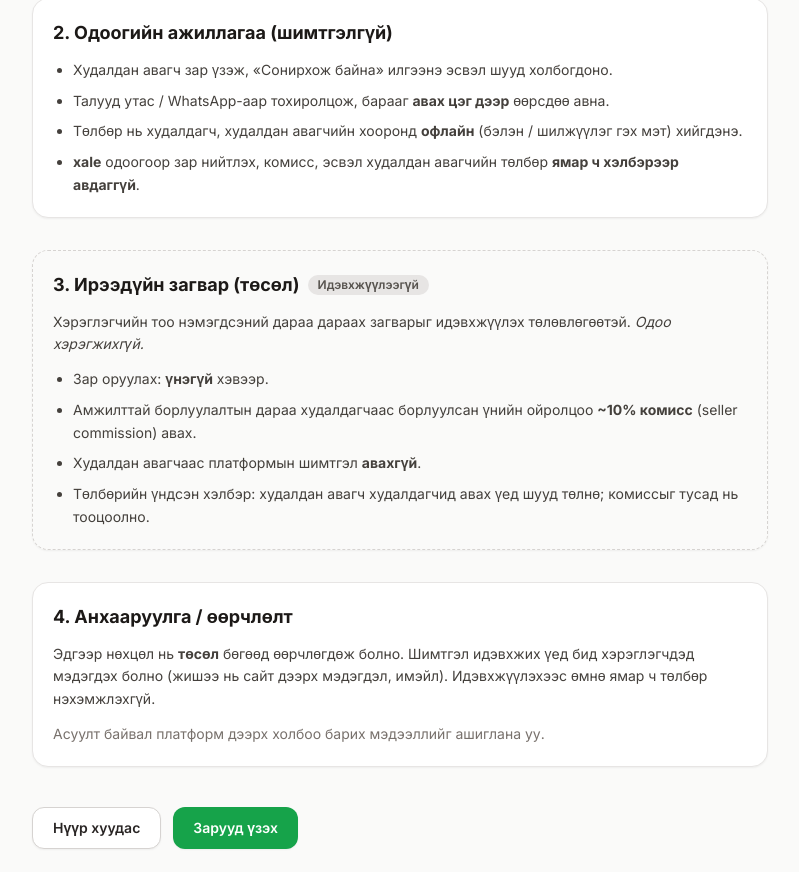
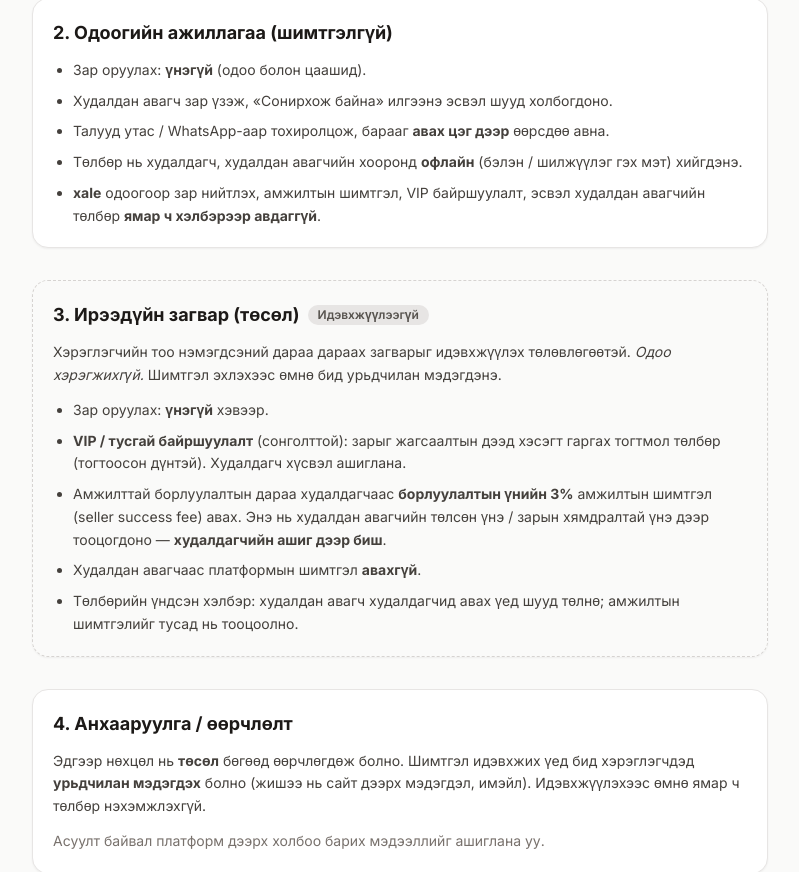
Before and after one commit to schengengatesolution-dev/xale, a Next.js app: page /payment-terms in a window 1280 px wide. Shown: the part 538-1410 px from the top of the page, without its empty margins (240-1039 px from the left). Built offline with nearby package versions, Linux system fonts and the light colour scheme; no server answers.

Commit message:
Update payment terms draft to 3% sale fee and future VIP.

```diff
--- a/src/app/payment-terms/page.tsx
+++ b/src/app/payment-terms/page.tsx
@@ -56,6 +56,9 @@ export default function PaymentTermsPage() {
           </h2>
           <ul className="list-disc space-y-2 pl-5 text-sm leading-relaxed">
             <li>
+              Зар оруулах: <strong>үнэгүй</strong> (одоо болон цаашид).
+            </li>
+            <li>
               Худалдан авагч зар үзэж, «Сонирхож байна» илгээнэ эсвэл шууд
               холбогдоно.
             </li>
@@ -68,8 +71,8 @@ export default function PaymentTermsPage() {
               <strong>офлайн</strong> (бэлэн / шилжүүлэг гэх мэт) хийгдэнэ.
             </li>
             <li>
-              <strong>xale</strong> одоогоор зар нийтлэх, комисс, эсвэл
-              худалдан авагчийн төлбөр{" "}
+              <strong>xale</strong> одоогоор зар нийтлэх, амжилтын шимтгэл,
+              VIP байршуулалт, эсвэл худалдан авагчийн төлбөр{" "}
               <strong>ямар ч хэлбэрээр авдаггүй</strong>.
             </li>
           </ul>
@@ -86,15 +89,24 @@ export default function PaymentTermsPage() {
           </div>
           <p className="text-sm leading-relaxed">
             Хэрэглэгчийн тоо нэмэгдсэний дараа дараах загварыг идэвхжүүлэх
-            төлөвлөгөөтэй. <em>Одоо хэрэгжихгүй.</em>
+            төлөвлөгөөтэй. <em>Одоо хэрэгжихгүй.</em> Шимтгэл эхлэхээс өмнө
+            бид урьдчилан мэдэгдэнэ.
           </p>
           <ul className="list-disc space-y-2 pl-5 text-sm leading-relaxed">
             <li>
               Зар оруулах: <strong>үнэгүй</strong> хэвээр.
             </li>
             <li>
-              Амжилттай борлуулалтын дараа худалдагчаас борлуулсан үнийн ойролцоо{" "}
-              <strong>~10% комисс</strong> (seller commission) авах.
+              <strong>VIP / тусгай байршуулалт</strong> (сонголттой): зарыг
+              жагсаалтын дээд хэсэгт гаргах тогтмол төлбөр (тогтоосон дүнтэй).
+              Худалдагч хүсвэл ашиглана.
+            </li>
+            <li>
+              Амжилттай борлуулалтын дараа худалдагчаас{" "}
+              <strong>борлуулалтын үнийн 3%</strong> амжилтын шимтгэл (seller
+              success fee) авах. Энэ нь худалдан авагчийн төлсөн үнэ / зарын
+              хямдралтай үнэ дээр тооцогдоно —{" "}
+              <strong>худалдагчийн ашиг дээр биш</strong>.
             </li>
             <li>
               Худалдан авагчаас платформын шимтгэл{" "}
@@ -102,7 +114,7 @@ export default function PaymentTermsPage() {
             </li>
             <li>
               Төлбөрийн үндсэн хэлбэр: худалдан авагч худалдагчид авах үед
-              шууд төлнө; комиссыг тусад нь тооцоолно.
+              шууд төлнө; амжилтын шимтгэлийг тусад нь тооцоолно.
             </li>
           </ul>
         </section>
@@ -113,9 +125,9 @@ export default function PaymentTermsPage() {
           </h2>
           <p className="text-sm leading-relaxed">
             Эдгээр нөхцөл нь <strong>төсөл</strong> бөгөөд өөрчлөгдөж болно.
-            Шимтгэл идэвхжих үед бид хэрэглэгчдэд мэдэгдэх болно (жишээ нь сайт
-            дээрх мэдэгдэл, имэйл). Идэвхжүүлэхээс өмнө ямар ч төлбөр
-            нэхэмжлэхгүй.
+            Шимтгэл идэвхжих үед бид хэрэглэгчдэд{" "}
+            <strong>урьдчилан мэдэгдэх</strong> болно (жишээ нь сайт дээрх
+            мэдэгдэл, имэйл). Идэвхжүүлэхээс өмнө ямар ч төлбөр нэхэмжлэхгүй.
           </p>
           <p className="text-sm leading-relaxed text-stone-500">
             Асуулт байвал платформ дээрх холбоо барих мэдээллийг ашиглана уу.
```
